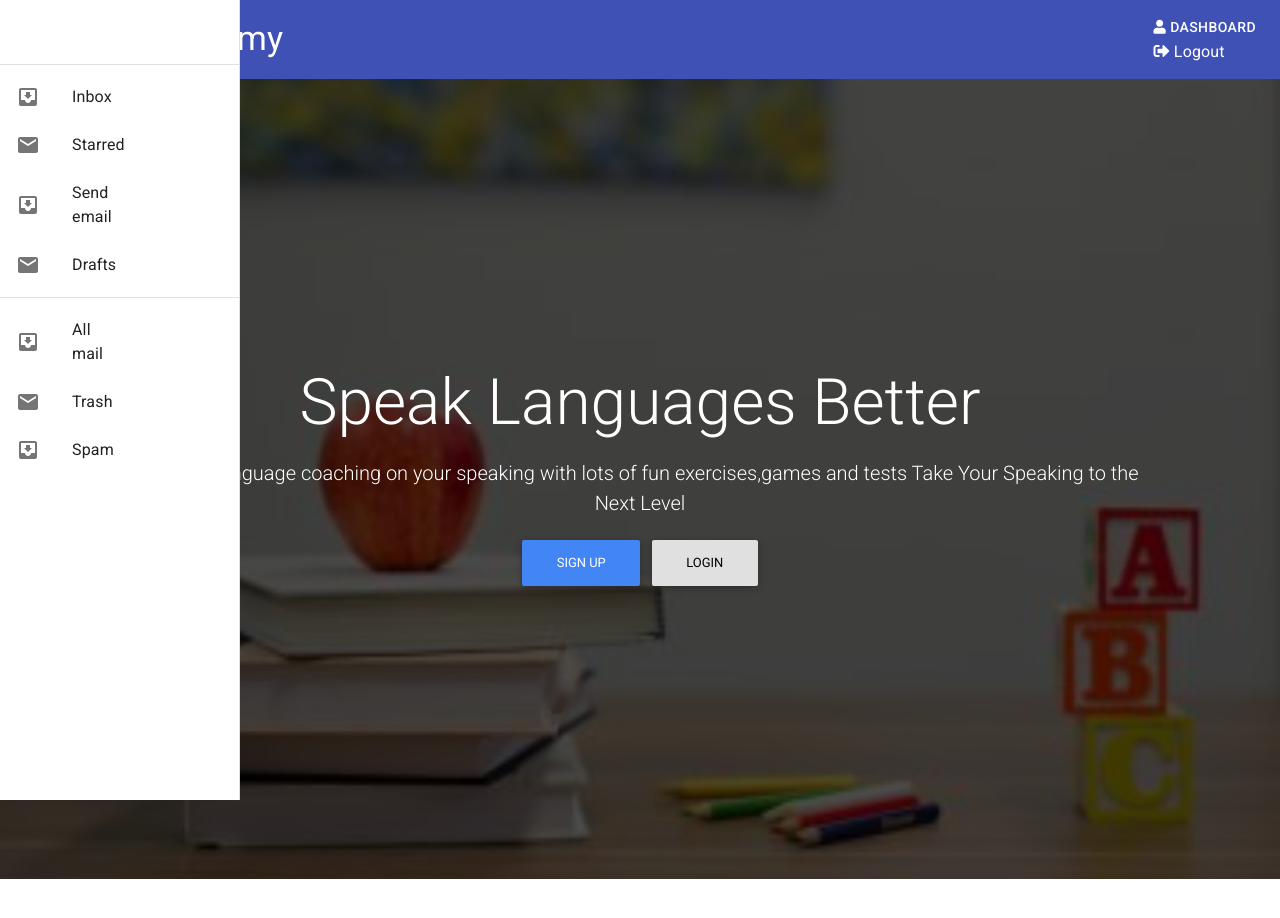
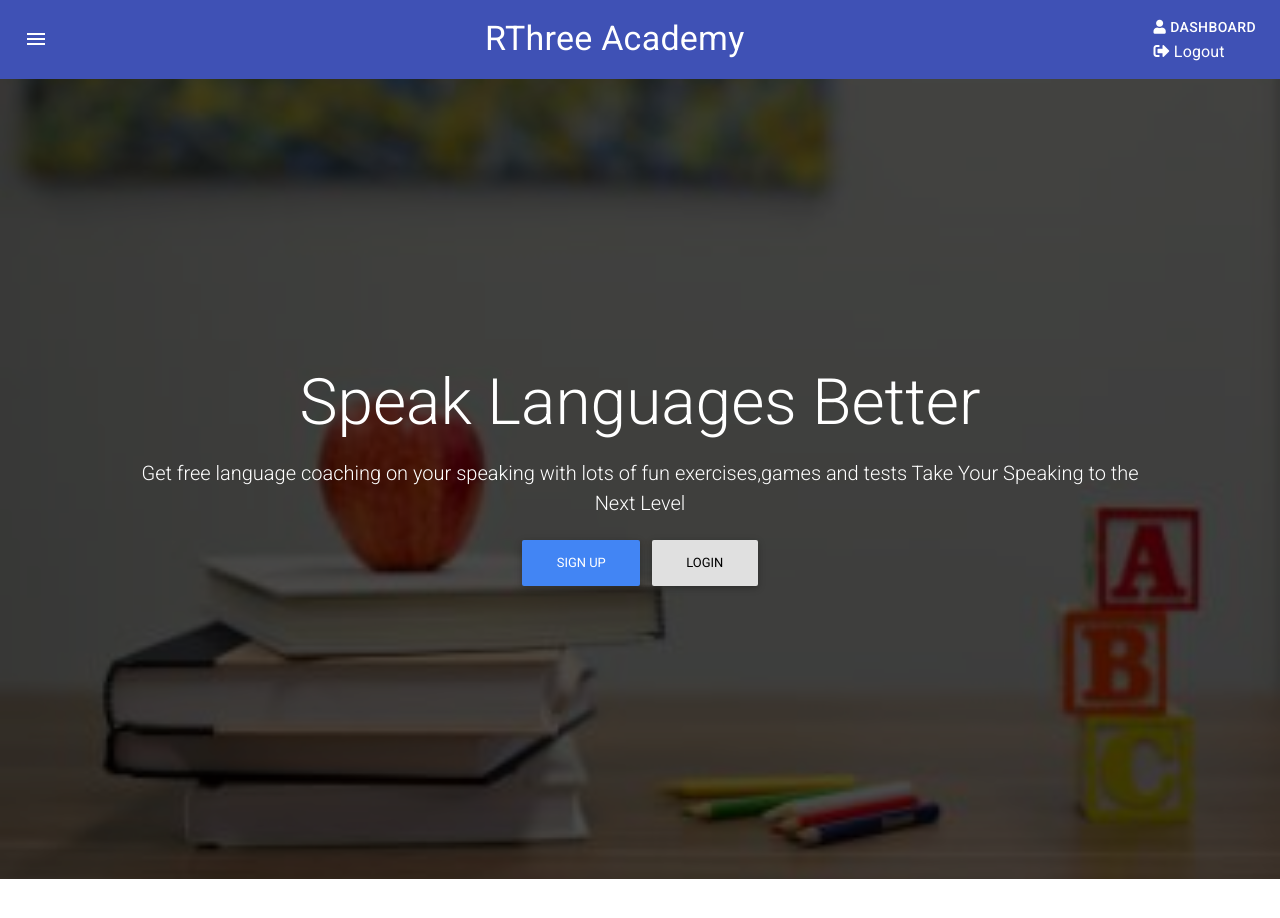
Before and after one commit to radhikarajgire/FinalProject, a React (Create React App) app in the folder client/: page / in a window 1280 px wide. Shown: the top 918 px of the page. Built offline with nearby package versions, Linux system fonts and the light colour scheme.

Commit message:
Add drawer to sidebar

```diff
--- a/client/src/App.js
+++ b/client/src/App.js
@@ -10,33 +10,56 @@ import Register from "./Components/auth/Register";
 import Alert from "./Components/layout/Alert";
 import Dashboard from "./Components/dashboard/Dashboard";
 import PrivateRoute from "./Components/routing/PrivateRoute";
-import { makeStyles } from "@material-ui/core/styles";
-import Drawer from "@material-ui/core/Drawer";
-import CssBaseline from "@material-ui/core/CssBaseline";
-import AppBar from "@material-ui/core/AppBar";
-import Toolbar from "@material-ui/core/Toolbar";
-import List from "@material-ui/core/List";
-import Typography from "@material-ui/core/Typography";
-import Divider from "@material-ui/core/Divider";
-import ListItem from "@material-ui/core/ListItem";
-import ListItemIcon from "@material-ui/core/ListItemIcon";
-import ListItemText from "@material-ui/core/ListItemText";
-import InboxIcon from "@material-ui/icons/MoveToInbox";
-import MailIcon from "@material-ui/icons/Mail";
+import clsx from 'clsx';
+import { makeStyles, useTheme } from '@material-ui/core/styles';
+import Drawer from '@material-ui/core/Drawer';
+import CssBaseline from '@material-ui/core/CssBaseline';
+import AppBar from '@material-ui/core/AppBar';
+import Toolbar from '@material-ui/core/Toolbar';
+import List from '@material-ui/core/List';
+import Typography from '@material-ui/core/Typography';
+import Divider from '@material-ui/core/Divider';
+import IconButton from '@material-ui/core/IconButton';
+import MenuIcon from '@material-ui/icons/Menu';
+import ChevronLeftIcon from '@material-ui/icons/ChevronLeft';
+import ChevronRightIcon from '@material-ui/icons/ChevronRight';
+import ListItem from '@material-ui/core/ListItem';
+import ListItemIcon from '@material-ui/core/ListItemIcon';
+import ListItemText from '@material-ui/core/ListItemText';
+import InboxIcon from '@material-ui/icons/MoveToInbox';
+import MailIcon from '@material-ui/icons/Mail';
 
+// redux
 import { Provider } from "react-redux";
 import store from "./store";
 import { loadUser } from "./actions/auth";
 import setAuthToken from "./utils/setAuthToken";
+
 const drawerWidth = 240;
 
 const useStyles = makeStyles((theme) => ({
   root: {
-    display: "flex",
+    display: 'flex',
   },
   appBar: {
+    transition: theme.transitions.create(['margin', 'width'], {
+      easing: theme.transitions.easing.sharp,
+      duration: theme.transitions.duration.leavingScreen,
+    }),
+  },
+  appBarShift: {
     width: `calc(100% - ${drawerWidth}px)`,
     marginLeft: drawerWidth,
+    transition: theme.transitions.create(['margin', 'width'], {
+      easing: theme.transitions.easing.easeOut,
+      duration: theme.transitions.duration.enteringScreen,
+    }),
+  },
+  menuButton: {
+    marginRight: theme.spacing(2),
+  },
+  hide: {
+    display: 'none',
   },
   drawer: {
     width: drawerWidth,
@@ -45,51 +68,49 @@ const useStyles = makeStyles((theme) => ({
   drawerPaper: {
     width: drawerWidth,
   },
+  drawerHeader: {
+    display: 'flex',
+    alignItems: 'center',
+    padding: theme.spacing(0, 1),
     // necessary for content to be below app bar
-  toolbar: theme.mixins.toolbar,
+    ...theme.mixins.toolbar,
+    justifyContent: 'flex-end',
+  },
   content: {
     flexGrow: 1,
-    backgroundColor: theme.palette.background.default,
     padding: theme.spacing(3),
+    transition: theme.transitions.create('margin', {
+      easing: theme.transitions.easing.sharp,
+      duration: theme.transitions.duration.leavingScreen,
+    }),
+    marginLeft: -drawerWidth,
+  },
+  contentShift: {
+    transition: theme.transitions.create('margin', {
+      easing: theme.transitions.easing.easeOut,
+      duration: theme.transitions.duration.enteringScreen,
+    }),
+    marginLeft: 0,
   },
 }));
 
-//Redux
-
-/*import MenuBar from "./Components/menubar/MenuBar.js";
-import Header from "./Components/header/Header.js";
-import FlashCard from "./Components/flashcard/FlashCard.js";
-import Snap from "./Components/snap/Snap.js";
-import WordSearch from "./Components/wordsearch/WordSearch.js";
-import MultiTest from "./Components/multitest/MultiTest.js";
-import Match from "./Components/match/Match.js"
-import SpellShot from "./Components/spellshot/SpellShot.js"
-import StudyPartners from "./Components/studypartners/StudyPartners.js"
-import PoshOrNot from "./Components/poshornot/PoshOrNot.js"
-import ListeningPractice from "./Components/listeningpractice/ListeningPractice.js"
-import FooterTwo from "./Components/footertwo/FooterTwo.js";*/
-//import MDBFooter from "./Components/footer/footer.js";
-
-if (localStorage.token) {
+/*if (localStorage.token) {
   setAuthToken(localStorage.token);
-}
+}*/
 //<img src={logo} className="App-logo" alt="logo" />
 
-const App = () => {
+/*const App = () => {
   useEffect(() => {
     store.dispatch(loadUser());
   }, []);
-};
+};*/
 
 function Appe() {
-  const { menuitem } = useContext(StateContext);
+  const { menuitem, openSidebar, setOpenSidebar } = useContext(StateContext);
   const classes = useStyles();
-  //const [singlerender, setSingleRender]=useState()
 
-  //useEffect(()=>{
-  //const renderarray = {ba: <FlashCard/>, bb: <Snap/>, bc: <WordSearch/>, ca: <ListeningPractice/>,cb: <MultiTest/>, da: <SpellShot/>, dd: <PoshOrNot/>, de: <Match/>, eb: <StudyPartners/>}
-  //const singre = renderarray[menuitem]
-  //setSingleRender(singre)},[menuitem])
+  const theme = useTheme();
+
 
   return (
     <Provider store={store}>
@@ -98,33 +119,32 @@ function Appe() {
           <Navbar />
 <Drawer
         className={classes.drawer}
-            variant="permanent"
+        variant="persistent"
+        anchor="left"
+        open={openSidebar}
         classes={{
           paper: classes.drawerPaper,
         }}
-            anchor="left"
       >
-            <div className={classes.toolbar} />
+        <div className={classes.drawerHeader}>
+          <IconButton onClick={() => setOpenSidebar(false)}>
+            {theme.direction === 'ltr' ? <ChevronLeftIcon /> : <ChevronRightIcon />}
+          </IconButton>
+        </div>
         <Divider />
         <List>
-              {["Inbox", "Starred", "Send email", "Drafts"].map(
-                (text, index) => (
+          {['Inbox', 'Starred', 'Send email', 'Drafts'].map((text, index) => (
             <ListItem button key={text}>
-                    <ListItemIcon>
-                      {index % 2 === 0 ? <InboxIcon /> : <MailIcon />}
-                    </ListItemIcon>
+              <ListItemIcon>{index % 2 === 0 ? <InboxIcon /> : <MailIcon />}</ListItemIcon>
               <ListItemText primary={text} />
             </ListItem>
-                )
-              )}
+          ))}
         </List>
         <Divider />
         <List>
-              {["All mail", "Trash", "Spam"].map((text, index) => (
+          {['All mail', 'Trash', 'Spam'].map((text, index) => (
             <ListItem button key={text}>
-                  <ListItemIcon>
-                    {index % 2 === 0 ? <InboxIcon /> : <MailIcon />}
-                  </ListItemIcon>
+              <ListItemIcon>{index % 2 === 0 ? <InboxIcon /> : <MailIcon />}</ListItemIcon>
               <ListItemText primary={text} />
             </ListItem>
           ))}
@@ -145,17 +165,4 @@ function Appe() {
   );
 }
 
-/* <Header />
-
-      <MenuBar />
-      {singlerender}
-      <FooterTwo />
-
-      <SocialFollow />
-
-    </div>
-  );
-}
-*/
-
 export default Appe;
--- a/client/src/Components/layout/Navbar.js
+++ b/client/src/Components/layout/Navbar.js
@@ -1,4 +1,4 @@
-import React, { Fragment } from "react";
+import React, { Fragment, useContext } from "react";
 import { Link } from "react-router-dom";
 import { connect } from "react-redux";
 import PropTypes from "prop-types";
@@ -6,9 +6,27 @@ import { logout } from "../../actions/auth";
 import AppBar from "@material-ui/core/AppBar";
 import Toolbar from "@material-ui/core/Toolbar";
 import Typography from "@material-ui/core/Typography";
+import IconButton from '@material-ui/core/IconButton';
+import MenuIcon from '@material-ui/icons/Menu';
+import { StateContext } from "../statecontext/stateContext";
+import { makeStyles } from '@material-ui/core/styles';
+import clsx from 'clsx';
 
 import "./Navbar.css";
+
+const useStyles = makeStyles((theme) => ({
+  menuButton: {
+    marginRight: theme.spacing(2),
+  },
+  hide: {
+    display: 'none',
+  }
+}));
+
 const Navbar = ({ auth: { isAuthenticated, loading }, logout }) => {
+  const { openSidebar, setOpenSidebar } = useContext(StateContext);
+  const classes = useStyles();
+
   const authLinks = (
     <div className="Navbar--actions">
       <Typography variant="button">
@@ -40,6 +58,15 @@ const Navbar = ({ auth: { isAuthenticated, loading }, logout }) => {
   return (
     <AppBar position="static">
       <Toolbar className="Navbar">
+        <IconButton
+            color="inherit"
+            aria-label="open drawer"
+            onClick={() => setOpenSidebar(!openSidebar)}
+            edge="start"
+            className={clsx(classes.menuButton, openSidebar && classes.hide)}
+          >
+            <MenuIcon />
+          </IconButton>
         <Typography variant="h4" color="inherit">
           <Link className="Navbar--link" to="/">
             {" "}
--- a/client/src/Components/statecontext/stateContext.js
+++ b/client/src/Components/statecontext/stateContext.js
@@ -7,7 +7,7 @@ export default function StateContextProvider({ children }) {
   const [choice, setChoice] = useState('')
   const [playmusic, setPlayMusic] = useState(true)
   const [volsp, setVolsp] = useState(100)
-
+  const [openSidebar, setOpenSidebar] = useState(false);
 
     const customElements=[{q:"A four leged friend", a: "dog", waone:'chimp', watwo:'parot', wathree:'sheep', wafour:'hedge hog'}, {q:"A moody house pet", a:"cat", waone:'chimp', watwo:'parot', wathree:'sheep', wafour:'hedge hog'}, {q:"Lives in the sea", a:"fish", waone:'chimp', watwo:'parot', wathree:'sheep', wafour:'hedge hog'}, {q:"Worm like", a:"snake", waone:'chimp', watwo:'parot', wathree:'sheep', wafour:'hedge hog'}]
 
@@ -32,7 +32,22 @@ export default function StateContextProvider({ children }) {
 
     return (
         <StateContext.Provider
-          value={{customElements, words, menuitem, setMenuItem, choice, setChoice, playmusic, setPlayMusic, musicchoice, volsp, setVolsp, poshornotchoice, listeningpractice
+          value={{
+            customElements,
+            words,
+            menuitem,
+            setMenuItem,
+            choice,
+            setChoice,
+            playmusic,
+            setPlayMusic,
+            musicchoice,
+            volsp,
+            setVolsp,
+            poshornotchoice,
+            listeningpractice,
+            openSidebar,
+            setOpenSidebar
 
         }}
         >
```
Lines whose indentation alone changed are shown as unchanged.
